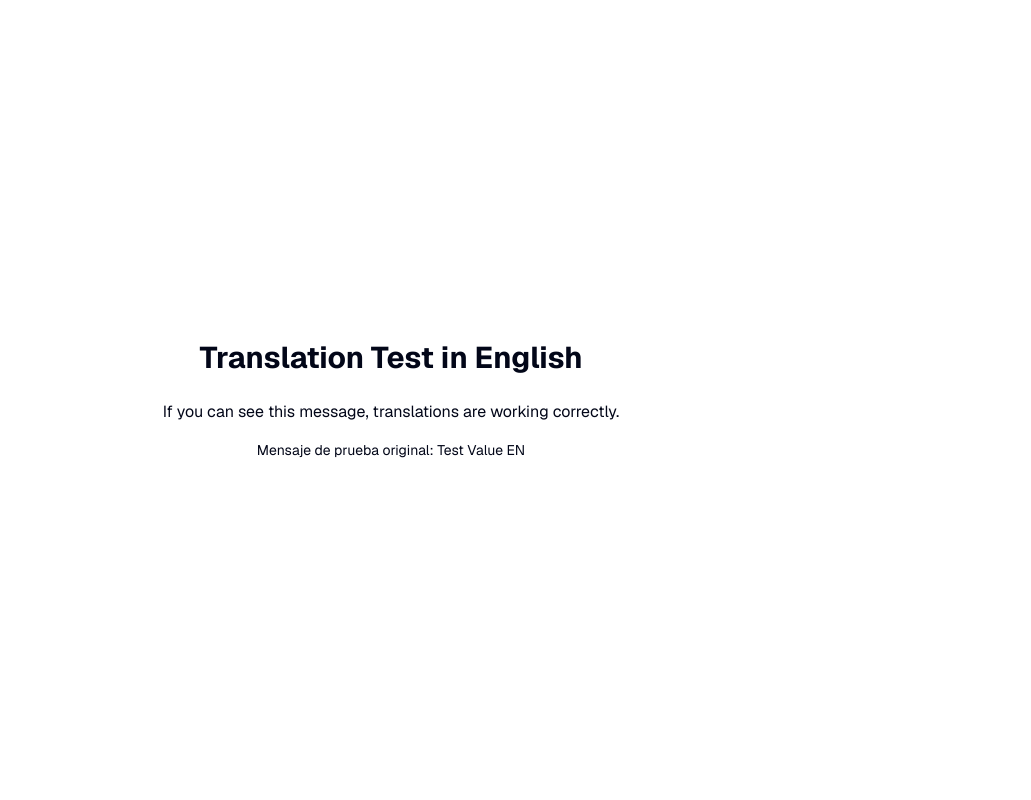
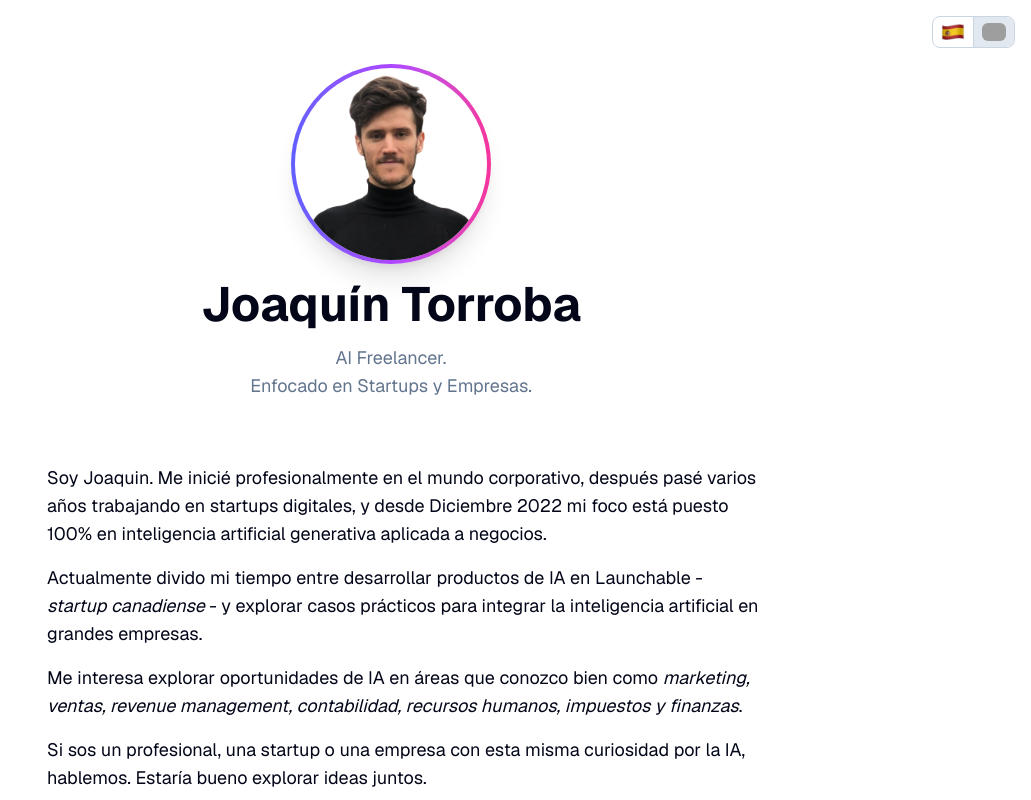
Before and after one commit to joaquin-torroba/website-personal, a Next.js app: page /en in a window 1280 px wide. Shown: the top 800 px of the page, without its empty margins (249-1280 px from the left). Built offline with nearby package versions, Linux system fonts and the light colour scheme; grey boxes are pictures that could not be loaded.

Commit message:
feat(i18n): Restaurar sitio web completo y configurar metadatos traducidos

```diff
--- a/app/[locale]/layout.tsx
+++ b/app/[locale]/layout.tsx
@@ -40,12 +40,13 @@ export async function generateMetadata({
   const params = await paramsPromise;
   const locale = params.locale;
 
-  // Obtener traducciones
+  // Obtener traducciones desde Metadata (compatibilidad) y HomePage (nuevo)
   const t = await getTranslations({locale, namespace: 'Metadata'});
+  const tHome = await getTranslations({locale, namespace: 'HomePage'});
 
   return {
-    title: t('title'),
-    description: t('description'),
+    title: tHome('title') || t('title'),
+    description: tHome('description') || t('description'),
   };
 }
 
--- a/app/[locale]/page.tsx
+++ b/app/[locale]/page.tsx
@@ -1,17 +1,32 @@
 "use client";
 
 import { useTranslations } from 'next-intl';
+import LanguageSwitcher from '@/components/language-switcher';
+import HeroSection from '@/components/hero-section';
+import AboutSection from '@/components/about-section';
+import RecorridoSection from '@/components/recorrido-section';
+import SkillsSection from '@/components/skills-section';
+import CorporateProjectsSection from '@/components/corporate-projects-section';
+import DigitalProjectsSection from '@/components/digital-projects-section';
+import AiProjectsSection from '@/components/ai-projects-section';
+import ContactSection from '@/components/contact-section';
 
 export default function Home() {
-  // Usar next-intl para traducciones
-  const t = useTranslations('Page');
-  const tTest = useTranslations();
+  return (
+    <main className="flex min-h-screen flex-col items-center">
+      <div className="absolute top-4 right-4 z-50">
+        <LanguageSwitcher />
+      </div>
 
-  return (
-    <main className="flex min-h-screen flex-col items-center justify-center">
-      <h1 className="text-3xl font-bold mb-6">{t('testTitle')}</h1>
-      <p className="mb-4">{t('testMessage')}</p>
-      <p className="text-sm">Mensaje de prueba original: {tTest('testKey')}</p>
+      {/* Secciones del sitio */}
+      <HeroSection />
+      <AboutSection />
+      <RecorridoSection />
+      <SkillsSection />
+      <CorporateProjectsSection />
+      <DigitalProjectsSection />
+      <AiProjectsSection />
+      <ContactSection />
     </main>
   );
 }
--- a/messages/en.json
+++ b/messages/en.json
@@ -1,11 +1,20 @@
 {
   "testKey": "Test Value EN",
   "Metadata": {
-    "title": "Joaquín Torroba - Personal Website",
-    "description": "Welcome to my personal website. I'm Joaquín Torroba, developer and entrepreneur."
+    "title": "Joaquin Torroba - Website",
+    "description": "Personal website for Joaquin Torroba"
+  },
+  "HomePage": {
+    "title": "Joaquin Torroba - Website",
+    "description": "Personal website for Joaquin Torroba"
   },
   "Page": {
     "testTitle": "Translation Test in English",
     "testMessage": "If you can see this message, translations are working correctly."
+  },
+  "Languages": {
+    "spanish": "Spanish",
+    "english": "English",
+    "switchTo": "Switch to {language}"
   }
 }
--- a/messages/es.json
+++ b/messages/es.json
@@ -1,11 +1,20 @@
 {
   "testKey": "Test Value ES",
   "Metadata": {
-    "title": "Joaquín Torroba - Sitio Web Personal",
-    "description": "Bienvenido a mi sitio web personal. Soy Joaquín Torroba, desarrollador y emprendedor."
+    "title": "Joaquín Torroba - Sitio Web",
+    "description": "Sitio web personal de Joaquín Torroba"
+  },
+  "HomePage": {
+    "title": "Joaquín Torroba - Sitio Web",
+    "description": "Sitio web personal de Joaquín Torroba"
   },
   "Page": {
     "testTitle": "Prueba de Traducción en Español",
     "testMessage": "Si puedes ver este mensaje, las traducciones están funcionando correctamente."
+  },
+  "Languages": {
+    "spanish": "Español",
+    "english": "Inglés",
+    "switchTo": "Cambiar a {language}"
   }
 }
```
